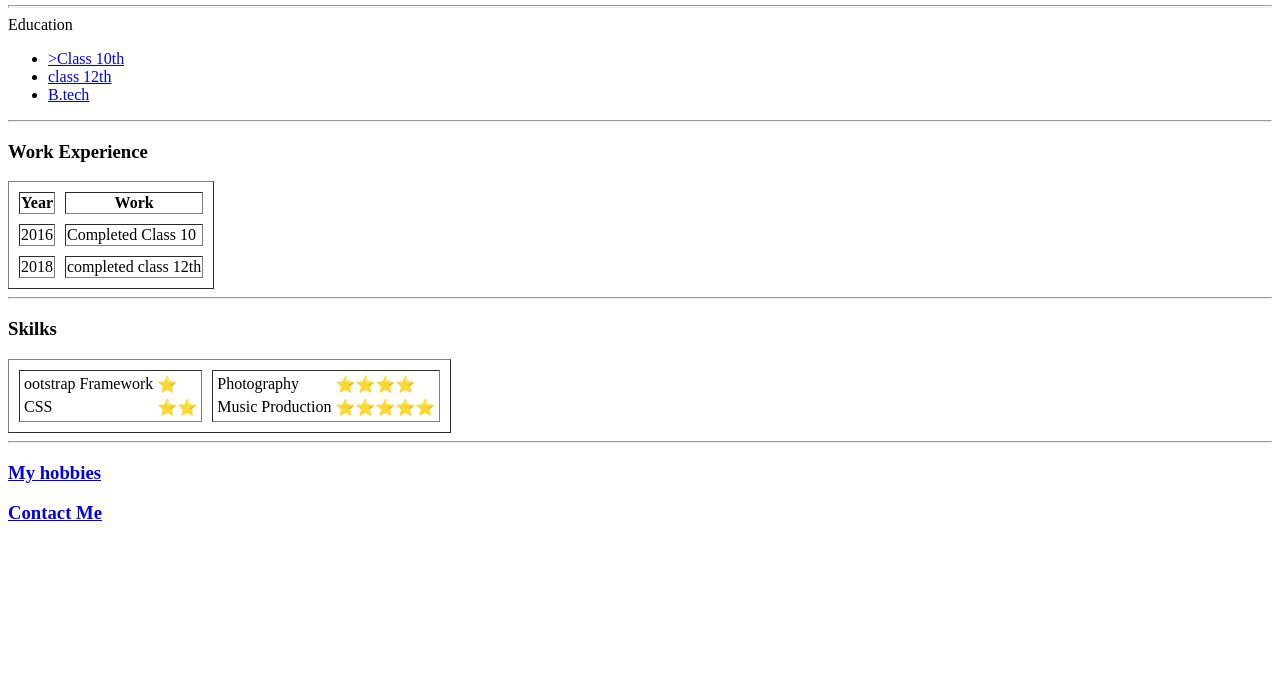
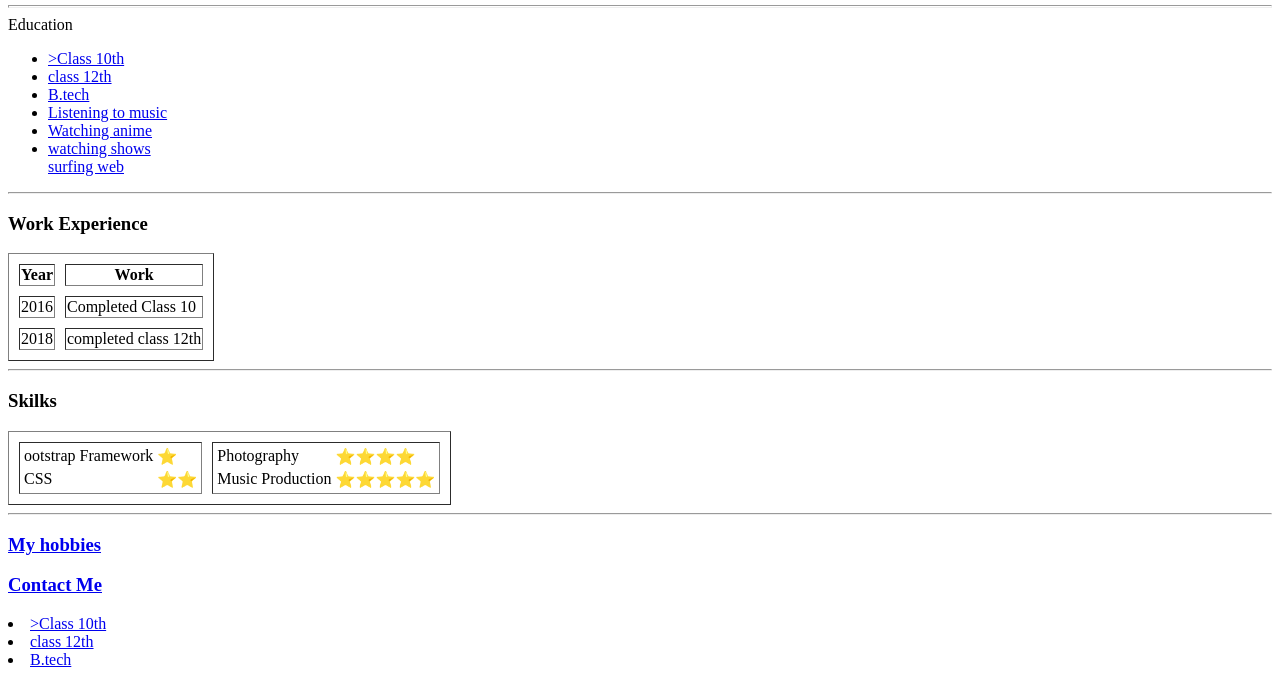
Before and after one commit to negiakhil2000/cv, a plain HTML site: page index.html in a window 1280 px wide. Shown: the part 357-1034 px from the top of the page. Before the commit the page ends 900 px from the top, so only its background shows below. Drawn offline with Linux system fonts and the light colour scheme.

Commit message:
Update index.html

```diff
--- a/index.html
+++ b/index.html
@@ -25,6 +25,12 @@
         <li><a href="http://davsec49.org.in/">>Class 10th</a</li>
         <li><a href="http://davsec49.org.in">class 12th</a></li>
         <li><a href="https://www.dituniversity.edu.in/">B.tech</a></li>
+
+          <li><a href="https://www.spotify.com/in/">Listening to music</a></li>
+      <li><a href="https://animeheaven.ru/">Watching anime</a></li>
+      <li><a href="https://www.netflix.com/in/">watching shows</a></li
+      <li><a href="https://www.google.com/in/">surfing web</a></li>
+
   </ul>
   <hr>
   <h3>Work Experience</h3>
@@ -94,5 +100,9 @@
 <h3><a href="D:\Web development\Web Development\HTML-First Site\My hobbies.html">My hobbies</a></h3>
 <h3><a href="contact me.html">Contact Me</a></h3>
 
+           <li><a href="http://davsec49.org.in/">>Class 10th</a</li>
+        <li><a href="http://davsec49.org.in">class 12th</a></li>
+        <li><a href="https://www.dituniversity.edu.in/">B.tech</a></li>
+
 </body>
 </html>
```
